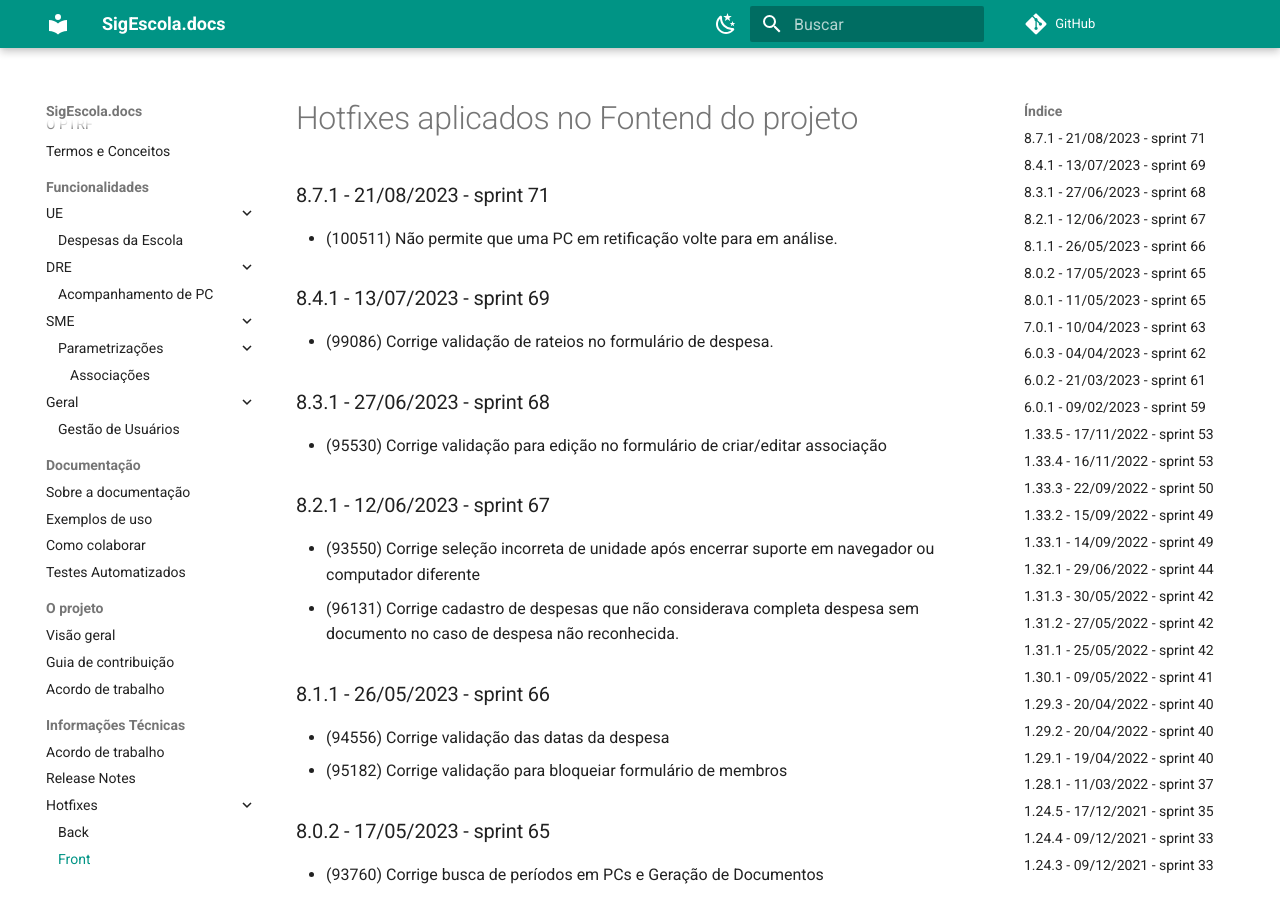
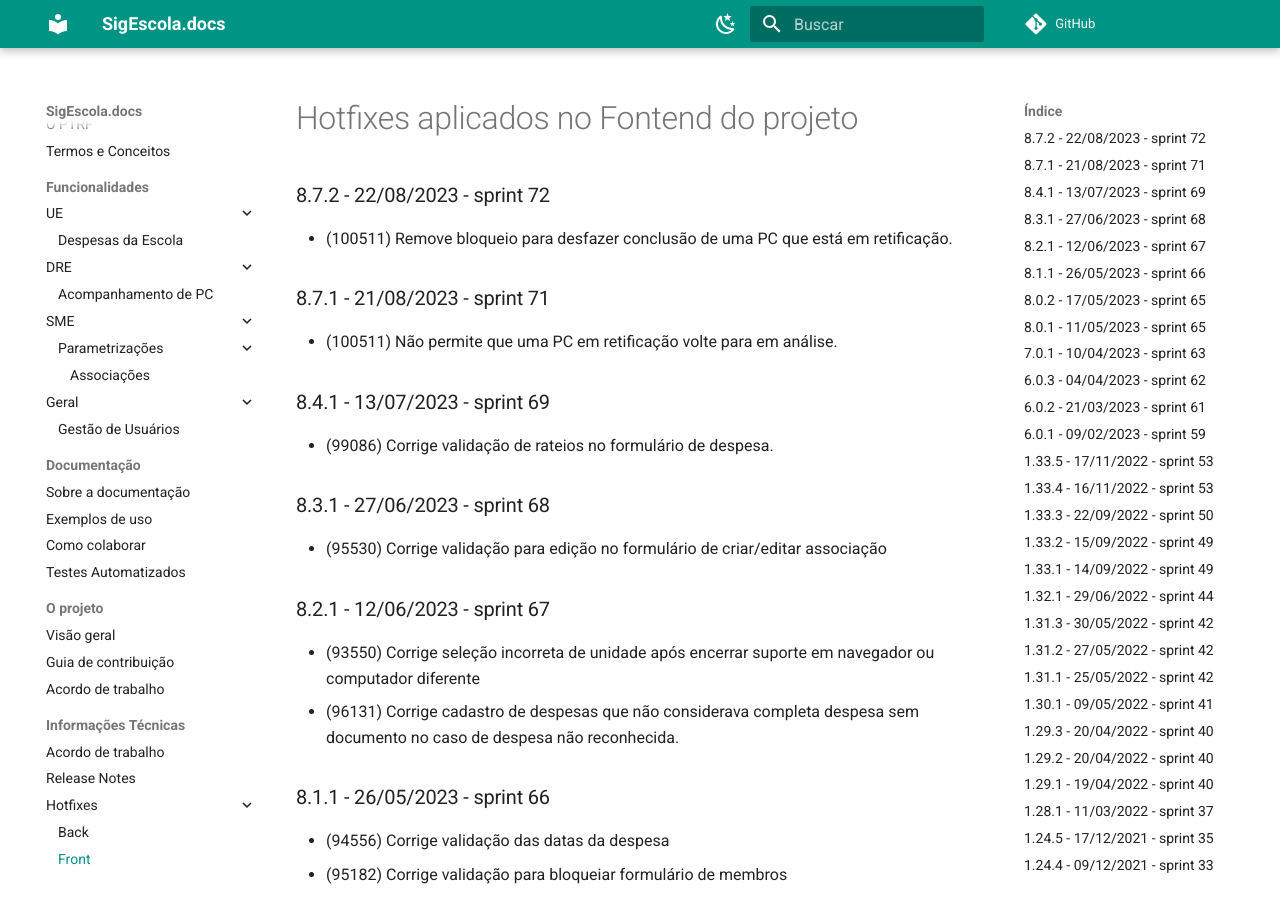
Before and after one commit to prefeiturasp/SME-PTRF-Docs, an MkDocs documentation site: the page built from docs/projeto/hotfixes_front.md, in a window 1280 px wide and 900 px high. Built offline with MkDocs 1.6.1 and Material for MkDocs 9.7.7, drawn with Linux system fonts in a browser that asks for light colours; comment, search, counter and statistics services are not loaded.

Commit message:
Update hotfixes_front.md

```diff
--- a/docs/projeto/hotfixes_front.md
+++ b/docs/projeto/hotfixes_front.md
@@ -1,4 +1,7 @@
 # Hotfixes aplicados no Fontend do projeto
+
+### 8.7.2 - 22/08/2023 - sprint 72
+* (100511) Remove bloqueio para desfazer conclusão de uma PC que está em retificação.
 
 ### 8.7.1 - 21/08/2023 - sprint 71
 * (100511) Não permite que uma PC em retificação volte para em análise.
```
